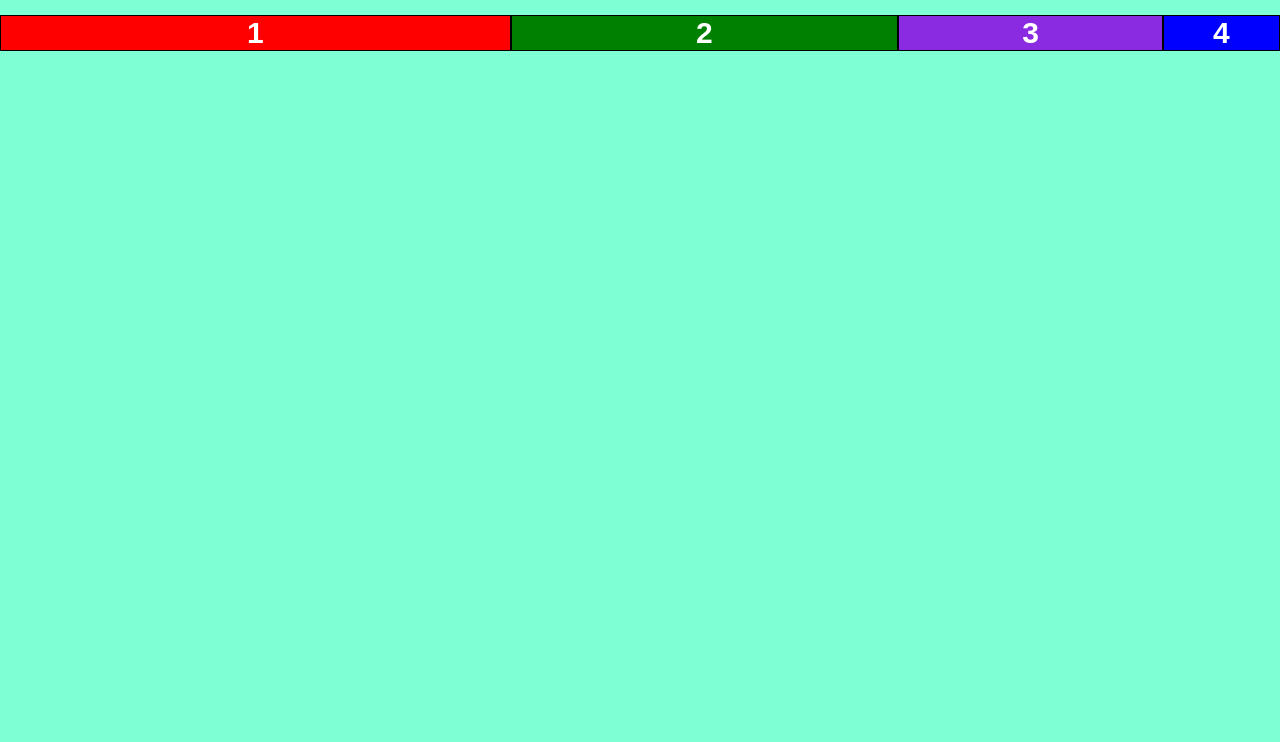
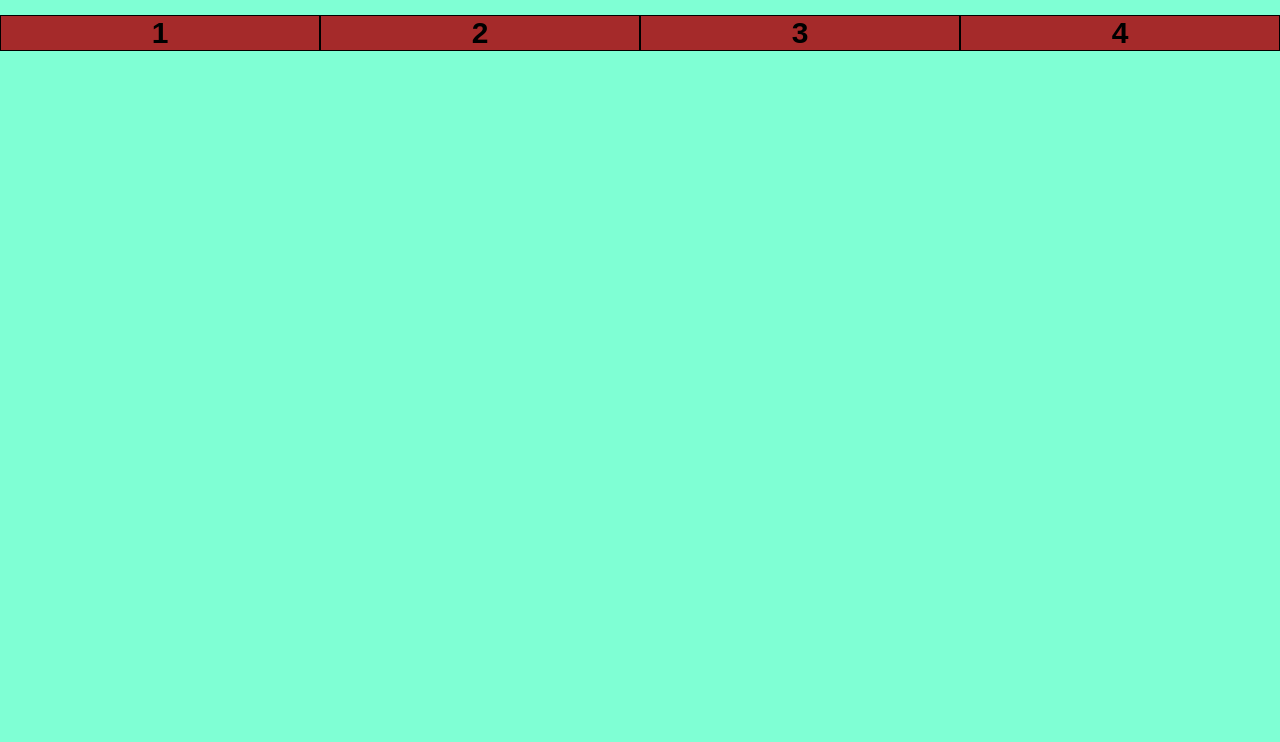
Before and after one commit to ParksoulSliptick/Flexbox, a plain HTML site: page index.html in a window 1280 px wide. Shown: the part 58-800 px from the top of the page. Drawn offline with Linux system fonts and the light colour scheme.

Commit message:
Update style.css

```diff
--- a/style.css
+++ b/style.css
@@ -15,22 +15,19 @@ display: flex;
 background-color: blue;
 }
 
+/*
+Flex-shrink -> Esta propiedad funciona como un factoir de contraccion de encojimiento,
+reduccion de los elementos de un contenedor flex.
 
-/*Proipiedades de Flexbox para los items
+Flex-shrink: Este el valor por default de los items. Si no se declara esto es lo que aplica
 
-Flex-grow -> Esta propiuedad ajustra el factor de crecimiento de los elementos
-en funcion del espacio disponibles, el valor por default es auto
-
-Esta propiedad es de valores numericoas 1 2 3 4
-
-El numero que coloquemos es el factor de crecimiento
-
-
+Recibe valores numericos: 1 2 3 4
 */
 
 .item{
-    flex-grow: auto;
+    flex-basis: 200px;
     flex-grow: 1;
+    flex-shrink: 1;
     background-color: brown;
     text-align: center;
     font-size: 30px;
@@ -38,27 +35,22 @@ El numero que coloquemos es el factor de crecimiento
     border: 1px solid black;
 }
 
-.puchunguito1{
-    flex-grow: 20;
-    background-color: red;
-    color: white;
-    }
-
-.puchunguito2{
-    flex-grow: 15;
-    background-color: green;
-    color: white;
+.apachurro1{
+flex-grow: 4;
+flex-shrink: 1;
 }
 
-
-.puchunguito3{
-    flex-grow: 10;
-    background-color: blueviolet;
-    color: white;
+.apachurro2{
+flex-grow: 3;
+flex-shrink: 2;
 }
 
-.puchunguito4{
-    flex-grow: 4;
-    background-color: blue;
-    color: white;
+.apachurro3{
+flex-grow: 2;
+flex-shrink: 3;
 }
+
+.apachurro4{
+flex-grow: 1;
+flex-shrink: 4;
+}
```
